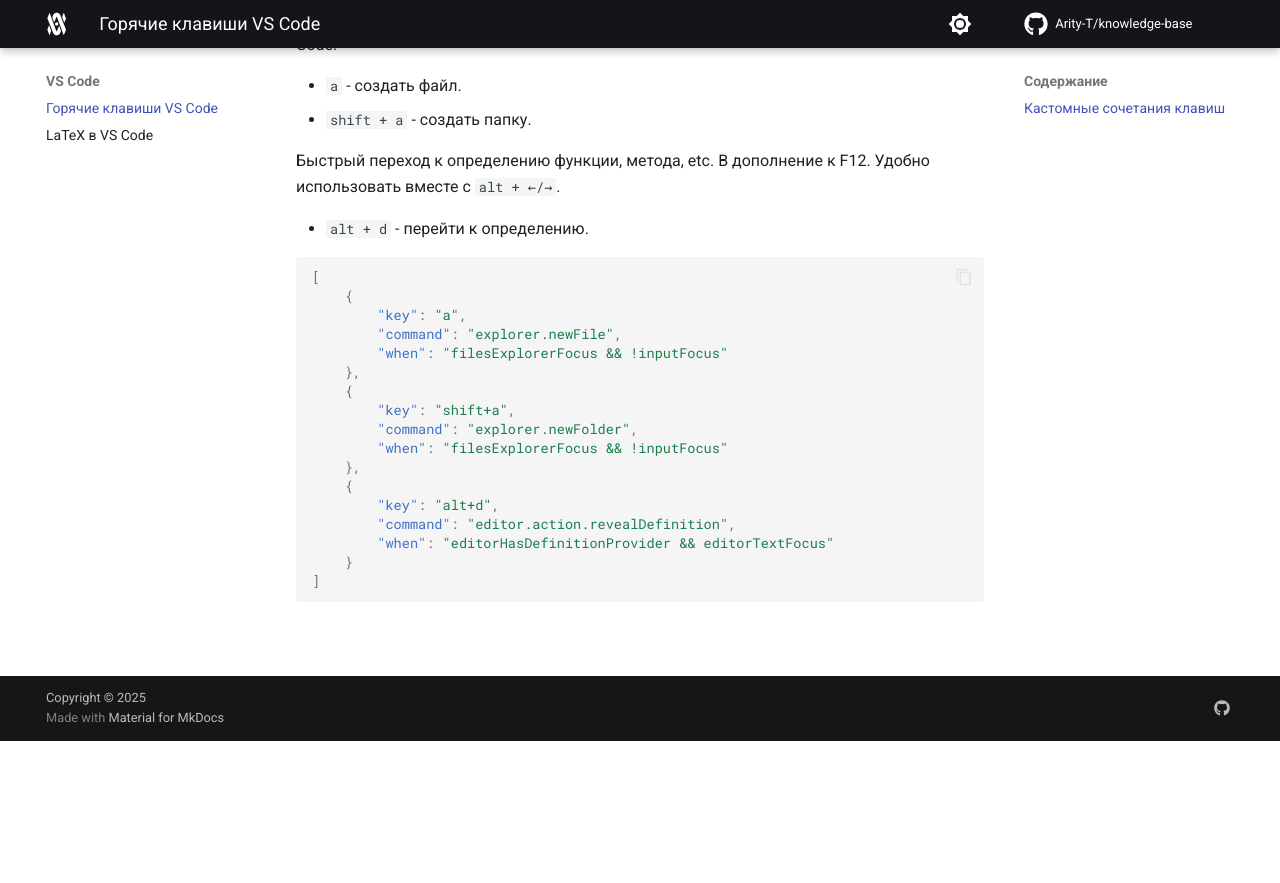
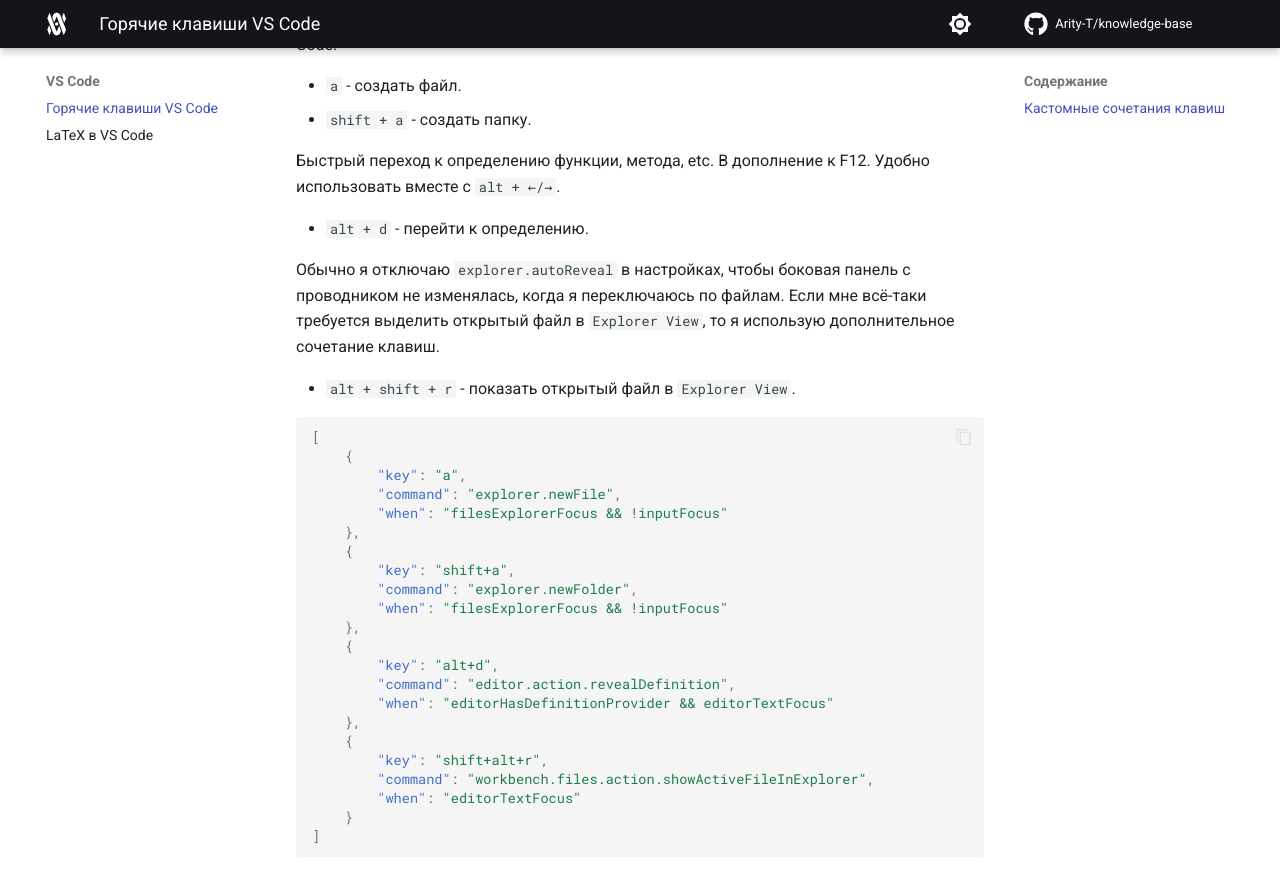
Before and after one commit to Arity-T/knowledge-base, an MkDocs documentation site: the page built from docs/VS-Code/hotkeys.md, in a window 1280 px wide and 900 px high, scrolled down 1440 px. Shown: the top 883 px of the window. Built offline with MkDocs 1.6.1 and Material for MkDocs 9.7.7, drawn with Linux system fonts in a browser that asks for light colours; comment, search, counter and statistics services are not loaded; before the commit the page ends 2181 px from its top, so only the background shows below that.

Commit message:
Reveal File in Explorer View hotkey

````diff
--- a/docs/VS-Code/hotkeys.md
+++ b/docs/VS-Code/hotkeys.md
@@ -40,6 +40,10 @@
 
 - `alt + d` - перейти к определению.
 
+Обычно я отключаю `explorer.autoReveal` в настройках, чтобы боковая панель с проводником не изменялась, когда я переключаюсь по файлам. Если мне всё-таки требуется выделить открытый файл в `Explorer View`, то я использую дополнительное сочетание клавиш.
+
+- `alt + shift + r` - показать открытый файл в `Explorer View`.
+
 ```json
 [
     {
@@ -56,6 +60,11 @@
         "key": "alt+d",
         "command": "editor.action.revealDefinition",
         "when": "editorHasDefinitionProvider && editorTextFocus"
+    },
+    {
+        "key": "shift+alt+r",
+        "command": "workbench.files.action.showActiveFileInExplorer",
+        "when": "editorTextFocus"
     }
 ]
 ```
````
